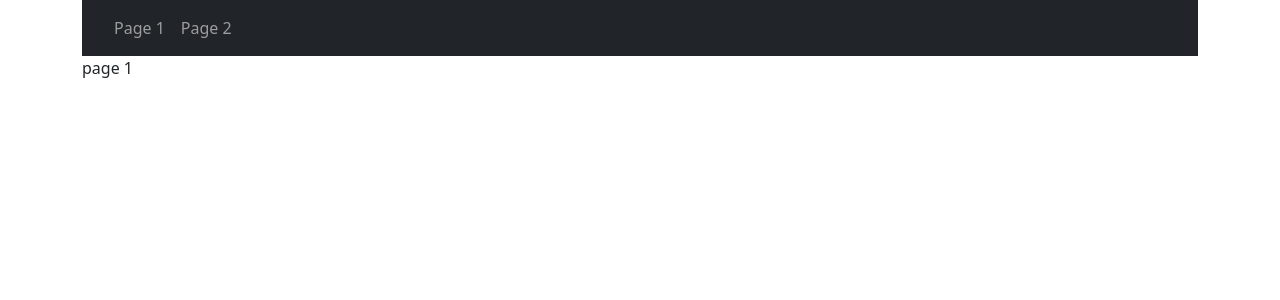
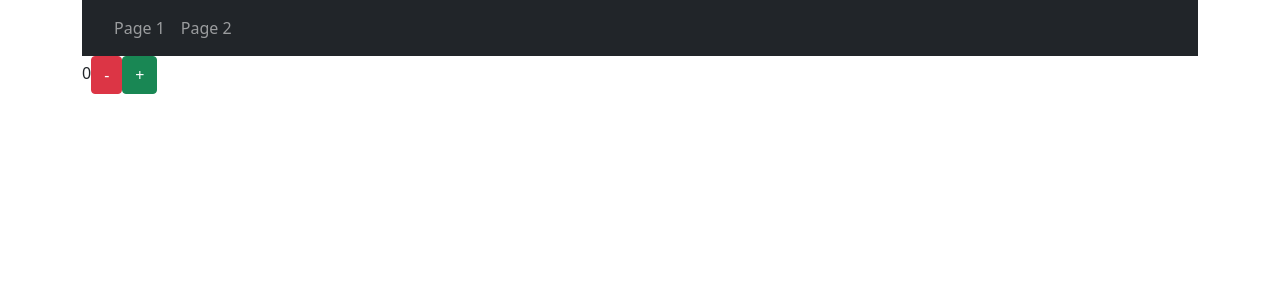
Before and after one commit to webdevproformation/react-h3-mars-22, a React (Create React App) app in the folder jour2-tp/: page / in a window 1280 px wide. Shown: the top 300 px of the page. Built offline with nearby package versions, Linux system fonts and the light colour scheme.

Commit message:
compteur avec useState

```diff
--- a/jour2-tp/src/composants/Page1.jsx
+++ b/jour2-tp/src/composants/Page1.jsx
@@ -1 +1,13 @@
-export const Page1 = () => <>page 1</>
+import { useState } from "react"
+
+export const Page1 = () => {
+
+    const [nb, setNb] = useState(0)
+
+    return <>
+        <span>{nb}</span>
+        <button className="btn btn-danger" onClick={() => setNb(prev => prev - 1)}>-</button>
+        <button className="btn btn-success" onClick={() => setNb(prev => prev + 1)}>+</button>
+    </>
+
+}
```
